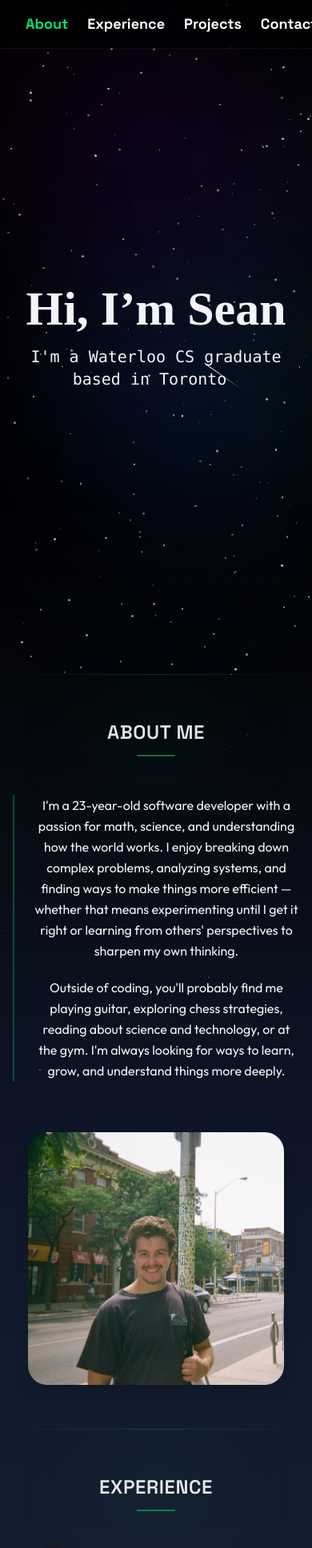
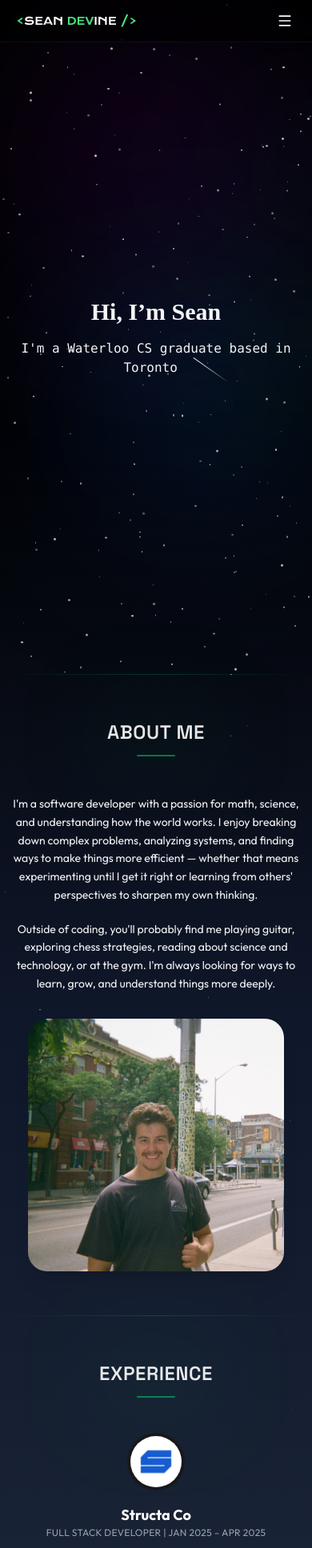
Before and after one commit to seandevine369/my-website, a React (Vite) app: page / in a window 390 px wide. Shown: the top 1936 px of the page at 80% size. Built offline with nearby package versions, Linux system fonts and the light colour scheme.

Commit message:
fix: make all components and sections responsive for mobile
Add hamburger menu to navbar, scale down text/spacing/icons across all
sections, stack experience cards vertically on mobile, hide about
accent border on small screens, and reduce contact form padding.

```diff
--- a/src/components/ContactForm.tsx
+++ b/src/components/ContactForm.tsx
@@ -40,7 +40,7 @@ export default function ContactForm() {
     return (
         <form
             onSubmit={handleSubmit}
-            className="w-full max-w-2xl mx-auto bg-zinc-900/80 p-10 rounded-2xl shadow-lg border border-zinc-700 space-y-6"
+            className="w-full max-w-2xl mx-auto bg-zinc-900/80 p-5 sm:p-8 md:p-10 rounded-2xl shadow-lg border border-zinc-700 space-y-6"
         >
             <h3 className="text-2xl font-semibold text-center mb-6">Get in Touch</h3>
 
@@ -75,7 +75,7 @@ export default function ContactForm() {
                     required
                     className="w-full p-3 rounded-lg bg-zinc-800 border border-zinc-700
                                focus:border-indigo-500 focus:ring-2 focus:ring-indigo-500 outline-none"
-                    rows={5}
+                    rows={4}
                     placeholder="Write your message..."
                 ></textarea>
             </div>
--- a/src/components/Footer.tsx
+++ b/src/components/Footer.tsx
@@ -40,7 +40,7 @@ export default memo(function Footer() {
             ))}
 
             {/* Green accent line */}
-            <div className="mx-auto max-w-xl h-px bg-gradient-to-r from-transparent via-green-400/50 to-transparent" />
+            <div className="mx-auto max-w-xs sm:max-w-xl h-px bg-gradient-to-r from-transparent via-green-400/50 to-transparent" />
 
             {/* Text */}
             <div className="relative z-10 py-8 text-center">
--- a/src/components/Navbar.tsx
+++ b/src/components/Navbar.tsx
@@ -1,5 +1,6 @@
 import { useState, useEffect } from 'react';
 import Logo from '../assets/logo.svg?react';
+import { Menu, X } from 'lucide-react';
 
 export default function Navbar() {
     const sections = [
@@ -10,6 +11,7 @@ export default function Navbar() {
     ];
 
     const [activeSection, setActiveSection] = useState("");
+    const [menuOpen, setMenuOpen] = useState(false);
 
     useEffect(() => {
         const observer = new IntersectionObserver(
@@ -32,15 +34,17 @@ export default function Navbar() {
     }, []);
 
     return (
-        <nav className="bg-black/60 backdrop-blur-md border-b border-white/5 font-bold text-lg p-4 fixed w-full z-50">
-            <div className="max-w-7xl mx-auto flex justify-between items-center px-4">
+        <nav className="bg-black/60 backdrop-blur-md border-b border-white/5 font-bold text-sm md:text-lg p-3 md:p-4 fixed w-full z-50">
+            <div className="max-w-7xl mx-auto flex justify-between items-center px-2 md:px-4">
                 <Logo
-                    className="h-5 w-auto cursor-pointer"
+                    className="h-4 md:h-5 w-auto cursor-pointer"
                     onClick={() =>
                         window.scrollTo({ top: 0, left: 0 })
                     }
                 />
-                <div className="text-white space-x-6 font-['Space_Grotesk']">
+
+                {/* Desktop links */}
+                <div className="hidden sm:flex text-white space-x-6 font-['Space_Grotesk']">
                     {sections.map(({ id, label }) => (
                         <a
                             key={id}
@@ -49,9 +53,34 @@ export default function Navbar() {
                         >
                             {label}
                         </a>
-                        ))}
+                    ))}
                 </div>
+
+                {/* Mobile hamburger */}
+                <button
+                    className="sm:hidden text-white p-1"
+                    onClick={() => setMenuOpen(!menuOpen)}
+                    aria-label="Toggle menu"
+                >
+                    {menuOpen ? <X className="w-5 h-5" /> : <Menu className="w-5 h-5" />}
+                </button>
             </div>
+
+            {/* Mobile dropdown */}
+            {menuOpen && (
+                <div className="sm:hidden mt-2 pb-3 px-4 flex flex-col gap-3 font-['Space_Grotesk']">
+                    {sections.map(({ id, label }) => (
+                        <a
+                            key={id}
+                            href={`#${id}`}
+                            onClick={() => setMenuOpen(false)}
+                            className={`text-white hover:text-green-400 transition ${activeSection === id ? "text-green-400" : ""}`}
+                        >
+                            {label}
+                        </a>
+                    ))}
+                </div>
+            )}
         </nav>
     );
 }
--- a/src/sections/AboutSection.tsx
+++ b/src/sections/AboutSection.tsx
@@ -3,15 +3,6 @@ import FloatingParticles from "../components/FloatingParticles";
 import { useInView } from "@/lib/useInView";
 
 export default function AboutSection() {
-    /* Calculate age dynamically */
-    const birthDate = new Date("2002-10-10");
-    const today = new Date();
-    let age = today.getFullYear() - birthDate.getFullYear();
-    const hasHadBirthdayThisYear =
-        today.getMonth() > birthDate.getMonth() ||
-        (today.getMonth() === birthDate.getMonth() && today.getDate() >= birthDate.getDate());
-    if (!hasHadBirthdayThisYear) age--;
-
     const { ref: textRef, visible: textVisible } = useInView();
     const { ref: imgRef, visible: imgVisible } = useInView();
 
@@ -20,15 +11,15 @@ export default function AboutSection() {
             <div className="max-w-6xl mx-auto">
 
                 {/* Flex Layout: Text + Image */}
-                <div className="flex flex-col md:flex-row items-center md:items-start gap-16">
+                <div className="flex flex-col md:flex-row items-center md:items-start gap-8 md:gap-16">
                     {/* Text */}
                     <div
                         ref={textRef}
                         className={`flex-1 text-center md:text-left transform transition-all duration-700 ease-out ${textVisible ? "opacity-100 translate-y-0" : "opacity-0 translate-y-10"}`}
                     >
-                        <div className="max-w-3xl mx-auto space-y-5 text-base sm:text-lg md:text-lg lg:text-xl leading-relaxed border-l-2 border-green-400/30 pl-6">
+                        <div className="max-w-3xl mx-auto space-y-5 text-sm sm:text-base md:text-lg lg:text-xl leading-relaxed border-l-0 md:border-l-2 border-green-400/30 pl-0 md:pl-6">
                             <p>
-                                I'm a {age}-year-old software developer with a passion for math, science, and understanding how the world works. I enjoy breaking down complex problems, analyzing systems, and finding ways to make things more efficient — whether that means experimenting until I get it right or learning from others' perspectives to sharpen my own thinking.
+                                I'm a software developer with a passion for math, science, and understanding how the world works. I enjoy breaking down complex problems, analyzing systems, and finding ways to make things more efficient — whether that means experimenting until I get it right or learning from others' perspectives to sharpen my own thinking.
                             </p>
                             <p>
                                 Outside of coding, you'll probably find me playing guitar, exploring chess strategies, reading about science and technology, or at the gym. I'm always looking for ways to learn, grow, and understand things more deeply.
--- a/src/sections/ContactSection.tsx
+++ b/src/sections/ContactSection.tsx
@@ -54,7 +54,7 @@ function ContactLink({ href, label, icon: Icon, target }: ContactLinkProps) {
 export default function ContactSection() {
     return (
         <Section id="contact" title="Get In Touch" sticky={false} background={<FloatingParticles count={20} />}>
-            <p className="text-gray-400 mb-10 max-w-md mx-auto">
+            <p className="text-sm sm:text-base text-gray-400 mb-10 max-w-sm sm:max-w-md mx-auto">
                 Feel free to reach out — I'm always open to new opportunities and conversations.
             </p>
             <div className="flex flex-wrap justify-center gap-4">
--- a/src/sections/ExperienceSection.tsx
+++ b/src/sections/ExperienceSection.tsx
@@ -78,10 +78,10 @@ export default function ExperienceSection() {
     return (
         <Section id="experience" title="Experience" background={<FloatingParticles count={25} color="bg-green-400" maxSize={1.5} />}>
             <div className="max-w-4xl mx-auto relative">
-                {/* Timeline line */}
-                <div className="absolute left-12 top-0 bottom-0 border-l-2 border-zinc-700" />
+                {/* Timeline line — hidden on mobile */}
+                <div className="absolute left-8 sm:left-12 top-0 bottom-0 border-l-2 border-zinc-700 hidden sm:block" />
 
-                <div className="space-y-12">
+                <div className="space-y-8 sm:space-y-12">
                     {experiences.map((exp, index) => (
                         <ExperienceItem key={exp.id} experience={exp} index={index} />
                     ))}
@@ -97,13 +97,13 @@ function ExperienceItem({ experience, index }: { experience: Experience; index:
     return (
         <div
             ref={ref}
-            className={`relative flex items-start gap-6 transform transition-all duration-700 ease-out
+            className={`relative flex flex-col sm:flex-row items-center sm:items-start gap-4 sm:gap-6 transform transition-all duration-700 ease-out
                 ${visible ? "opacity-100 translate-y-0" : "opacity-0 translate-y-10"}`}
             style={{ transitionDelay: `${index * 100}ms` }}
         >
             {/* Logo node on the timeline */}
             <div className="relative z-10 flex-shrink-0">
-                <div className={`w-24 h-24 rounded-full ${experience.logoBg ?? "bg-white"} p-2.5 ring-4 ring-zinc-900 flex items-center justify-center`}>
+                <div className={`w-16 h-16 sm:w-20 sm:h-20 md:w-24 md:h-24 rounded-full ${experience.logoBg ?? "bg-white"} p-2 sm:p-2.5 ring-4 ring-zinc-900 flex items-center justify-center`}>
                     <img
                         src={experience.logoUrl}
                         alt={`${experience.title} logo`}
@@ -113,13 +113,13 @@ function ExperienceItem({ experience, index }: { experience: Experience; index:
             </div>
 
             {/* Content */}
-            <div className="text-left pb-2 pt-1 rounded-xl px-4 py-3 transition-all duration-300 hover:-translate-y-1 hover:bg-white/[0.03] hover:border-green-500/20 border border-transparent">
-                <h3 className="text-2xl font-bold text-white">{experience.title}</h3>
-                <p className="text-sm md:text-base text-gray-400 uppercase tracking-wide">{experience.subtitle}</p>
-                <p className="text-base text-gray-300 mt-2 leading-relaxed">{experience.summary}</p>
-                <ul className="list-disc list-outside pl-5 mt-3 space-y-1.5">
+            <div className="text-center sm:text-left pb-2 pt-1 rounded-xl px-3 sm:px-4 py-3 transition-all duration-300 hover:-translate-y-1 hover:bg-white/[0.03] hover:border-green-500/20 border border-transparent">
+                <h3 className="text-lg sm:text-xl md:text-2xl font-bold text-white">{experience.title}</h3>
+                <p className="text-xs sm:text-sm md:text-base text-gray-400 uppercase tracking-wide">{experience.subtitle}</p>
+                <p className="text-sm sm:text-base text-gray-300 mt-2 leading-relaxed">{experience.summary}</p>
+                <ul className="list-disc list-outside pl-5 mt-3 space-y-1.5 text-left">
                     {experience.details.map((d, i) => (
-                        <li key={i} className="text-sm md:text-base text-gray-400 leading-relaxed">{d}</li>
+                        <li key={i} className="text-xs sm:text-sm md:text-base text-gray-400 leading-relaxed">{d}</li>
                     ))}
                 </ul>
             </div>
--- a/src/sections/HomeSection.tsx
+++ b/src/sections/HomeSection.tsx
@@ -31,8 +31,8 @@ export default function HomeSection() {
 
     return (
         <Section id="home" background={<><Nebula /><Stars /><ShootingStars /></>} sticky={true}>
-            <h1 className="text-6xl md:text-7xl font-black font-[‘Space_Grotesk’] mb-4">Hi, I’m Sean</h1>
-            <p className="text-xl max-w-2xl mx-auto font-mono">
+            <h1 className="text-3xl sm:text-4xl md:text-6xl lg:text-7xl font-black font-[‘Space_Grotesk’] mb-4">Hi, I’m Sean</h1>
+            <p className="text-base sm:text-lg md:text-xl max-w-2xl mx-auto font-mono">
                 {displayedText}
                 <span className={`ml-1 ${showCursor ? "opacity-100" : "opacity-0"} inline-block`}>|</span>
             </p>
--- a/src/sections/SkillsSection.tsx
+++ b/src/sections/SkillsSection.tsx
@@ -49,7 +49,7 @@ function SkillCategory({ category, items, index }: { category: string; items: {
                             <img
                                 src={skill.logoUrl}
                                 alt={skill.name}
-                                className="w-18 h-18 mb-2 object-contain"
+                                className="w-12 sm:w-16 md:w-18 h-12 sm:h-16 md:h-18 mb-2 object-contain"
                                 onError={(e) => {
                                     (e.currentTarget as HTMLImageElement).style.display = "none";
                                 }}
```
